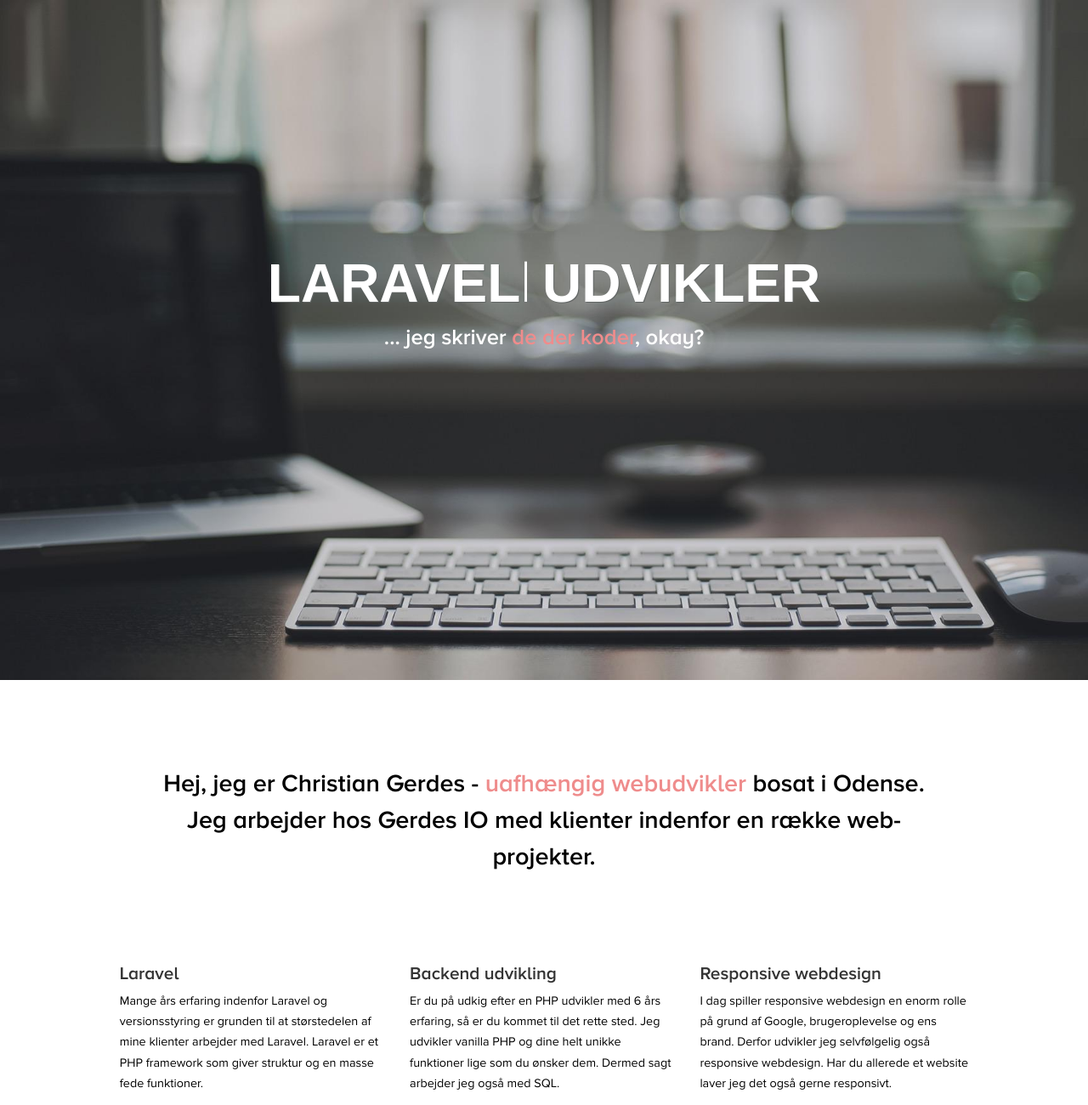
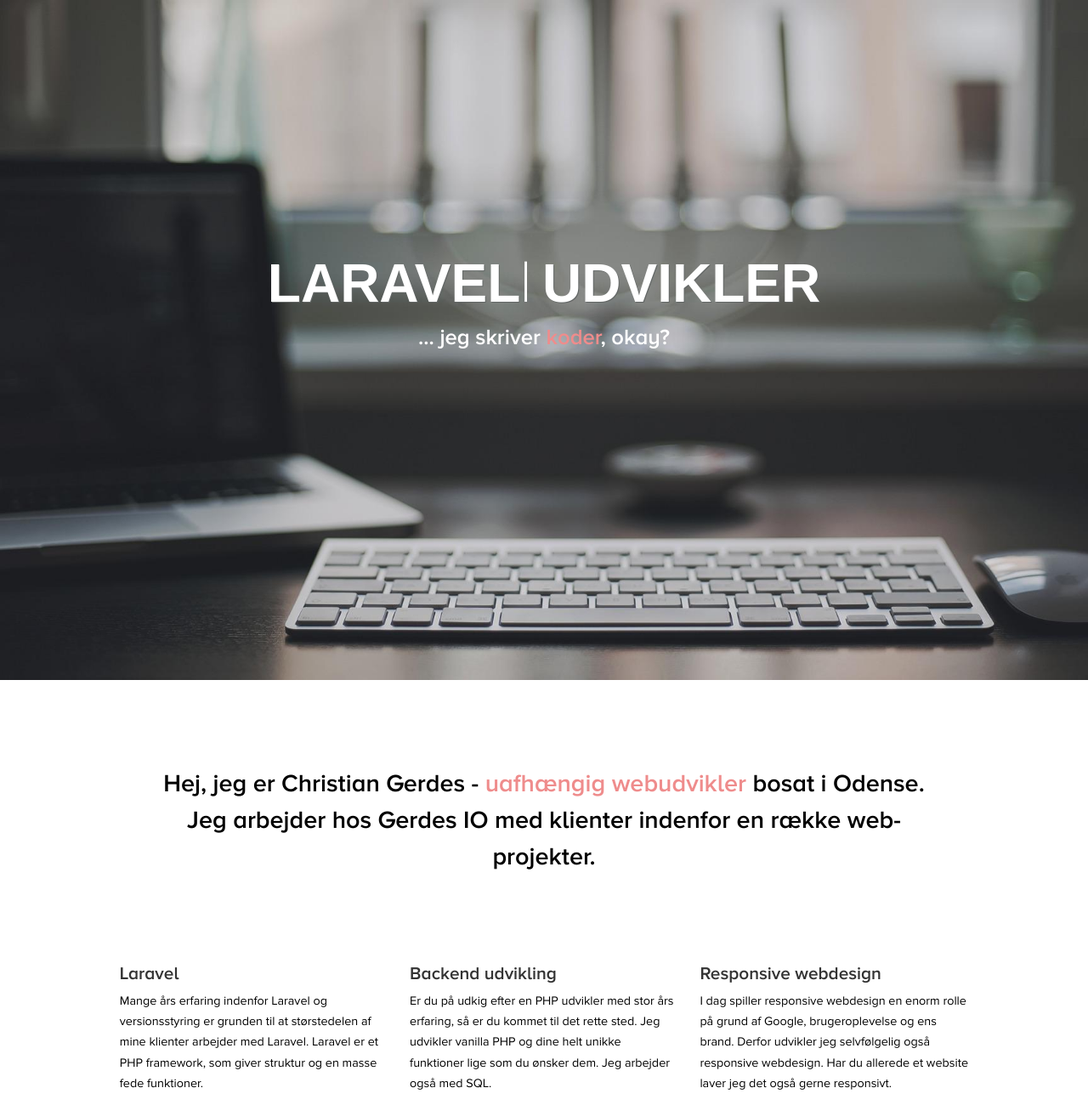
Before and after one commit to ChristianGerdes/gerdes-io, a website: page public/index.html in a window 1280 px wide. Shown: the top 1300 px of the page at 85% size. Drawn offline with Linux system fonts and the light colour scheme.

Commit message:
Changed text on front, in the section and updated client photo

```diff
--- a/public/index.html
+++ b/public/index.html
@@ -18,7 +18,7 @@
 	<div id="container">
 		<header id="header">
 			<h1><span id="title"><span class="typed">Web</span></span> udvikler</h1>
-			<p>... jeg skriver <span class="red">de der koder</span>, okay?</p>
+			<p>... jeg skriver <span class="red">koder</span>, okay?</p>
 		</header>
 		<h1 class="headline">
 			Hej, jeg er Christian Gerdes - <span class="red">uafhængig webudvikler</span> bosat i Odense. Jeg arbejder hos Gerdes IO med klienter indenfor en række web-projekter.
@@ -27,11 +27,11 @@
 			<div id="list">
 				<div class="item speciel">
 					<h4>Laravel</h4>
-					<p>Mange års erfaring indenfor Laravel og versionsstyring er grunden til at størstedelen af mine klienter arbejder med Laravel. Laravel er et PHP framework som giver struktur og en masse fede funktioner.</p>
+					<p>Mange års erfaring indenfor Laravel og versionsstyring er grunden til at størstedelen af mine klienter arbejder med Laravel. Laravel er et PHP framework, som giver struktur og en masse fede funktioner.</p>
 				</div>
 				<div class="item speciel">
 					<h4>Backend udvikling</h4>
-					<p>Er du på udkig efter en PHP udvikler med 6 års erfaring, så er du kommet til det rette sted. Jeg udvikler vanilla PHP og dine helt unikke funktioner lige som du ønsker dem. Dermed sagt arbejder jeg også med SQL.</p>
+					<p>Er du på udkig efter en PHP udvikler med stor års erfaring, så er du kommet til det rette sted. Jeg udvikler vanilla PHP og dine helt unikke funktioner lige som du ønsker dem. Jeg arbejder også med SQL.</p>
 				</div>
 				<div class="item speciel">
 					<h4>Responsive webdesign</h4>
```
Also changed, not shown: public/images/clients/flykompensation-logo.png.
